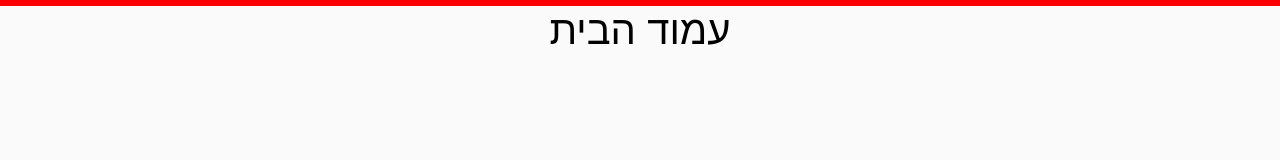
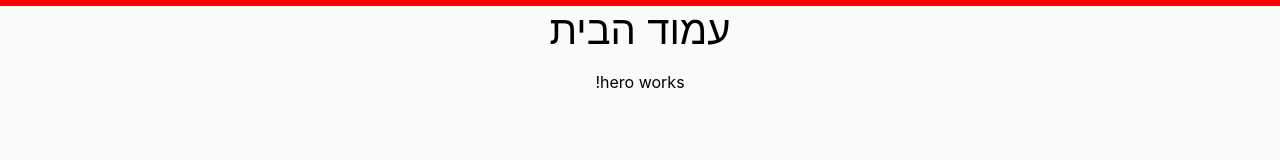
Before and after one commit to yuvalshai95/idan-skydive-landing-page-angular, an Angular app: page / in a window 1280 px wide. Shown: the part 144-304 px from the top of the page. Built offline with nearby package versions, Linux system fonts and the light colour scheme.

Commit message:
hero section wip

```diff
--- /dev/null
+++ b/src/app/components/hero/hero.component.html
@@ -0,0 +1,3 @@
+<section>
+  <p>hero works!</p>
+</section>
--- /dev/null
+++ b/src/app/components/hero/hero.component.ts
@@ -0,0 +1,13 @@
+import { ChangeDetectionStrategy, Component, OnInit } from '@angular/core';
+
+@Component({
+  selector: 'app-hero',
+  standalone: true,
+  imports: [],
+  templateUrl: './hero.component.html',
+  styleUrls: ['./hero.component.scss'],
+  changeDetection: ChangeDetectionStrategy.OnPush,
+})
+export class HeroComponent implements OnInit {
+  public ngOnInit(): void {}
+}
--- a/src/app/pages/home/home.page.component.html
+++ b/src/app/pages/home/home.page.component.html
@@ -1,3 +1,4 @@
 <main class="main home-page flex column align-center">
   <h1>עמוד הבית</h1>
+  <app-hero></app-hero>
 </main>
--- a/src/app/pages/home/home.page.component.ts
+++ b/src/app/pages/home/home.page.component.ts
@@ -1,9 +1,10 @@
 import { Component, OnInit, ChangeDetectionStrategy } from '@angular/core';
+import { HeroComponent } from '../../components/hero/hero.component';
 
 @Component({
   selector: 'app-home',
   standalone: true,
-  imports: [],
+  imports: [HeroComponent],
   templateUrl: './home.page.component.html',
   styleUrls: ['./home.page.component.scss'],
   changeDetection: ChangeDetectionStrategy.OnPush,
```
Also changed, not shown: src/app/components/hero/hero.component.scss (added).
